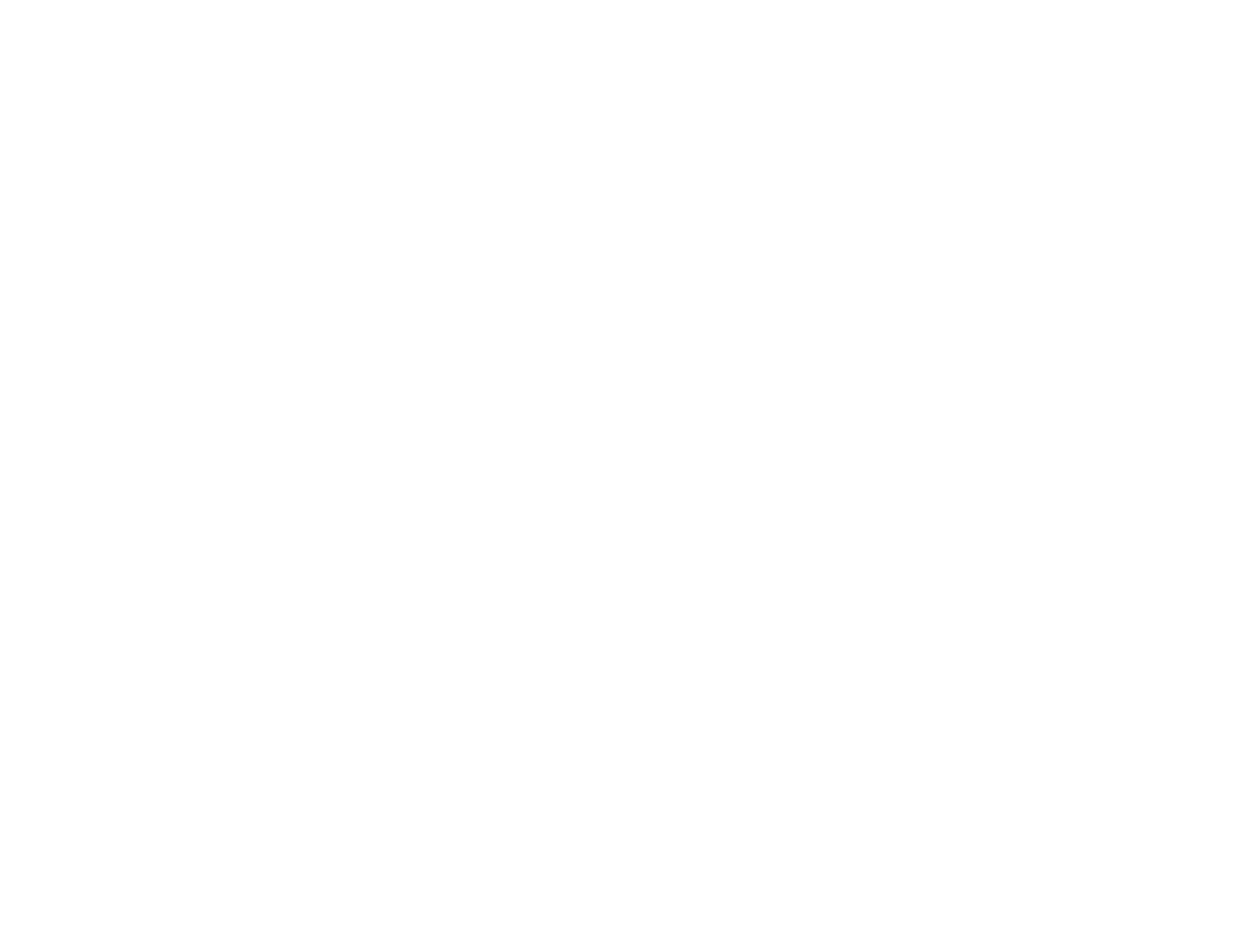
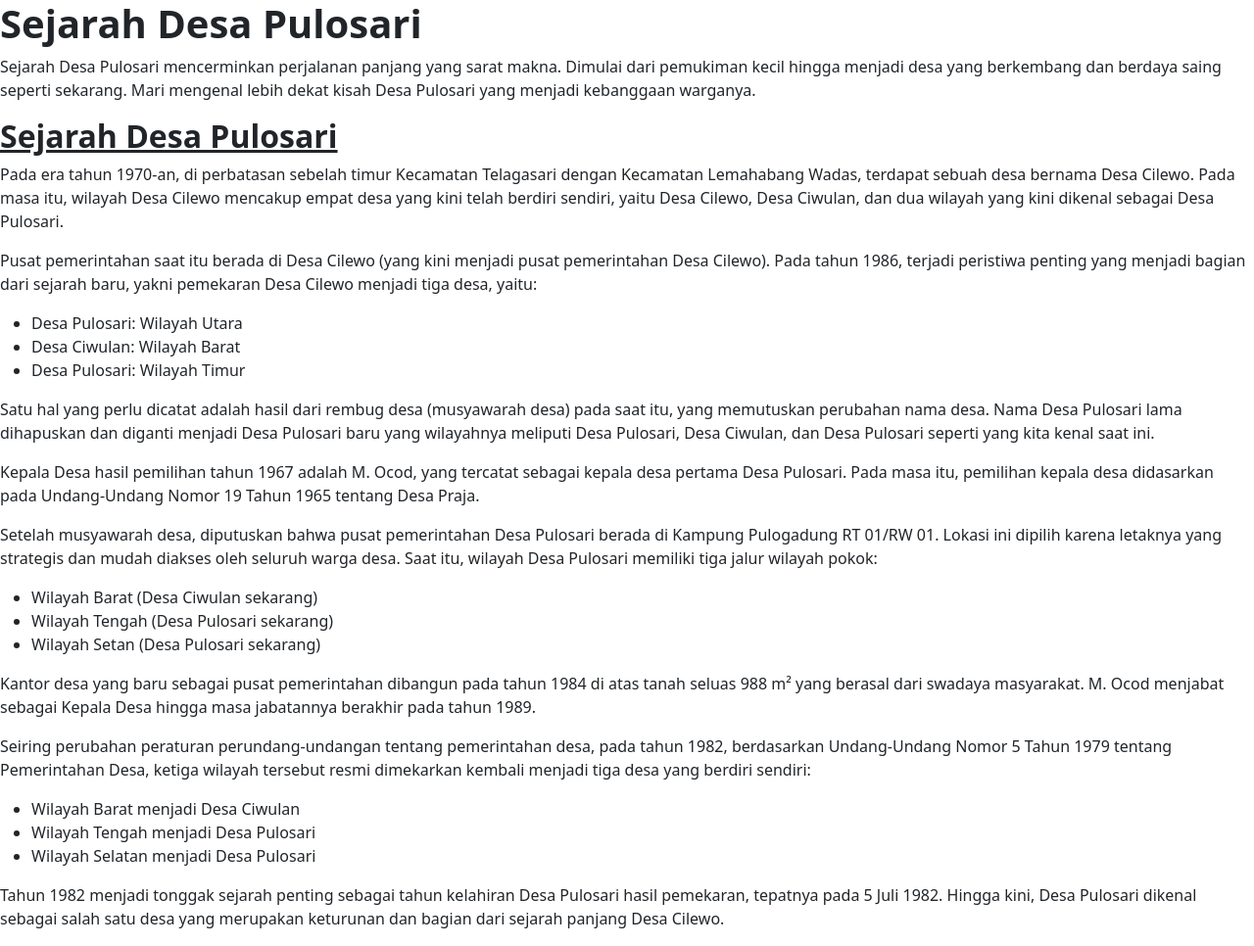
Before and after one commit to ud2xin/Pulosari-Village-Profile-Website, a plain HTML site: page sejarah.html in a window 1280 px wide. Shown: the whole page at 98% size. Before the commit the page ends 800 px from the top, so only its background shows below. Drawn offline with nearby package versions, Linux system fonts and the light colour scheme.

```diff
--- a/sejarah.html
+++ b/sejarah.html
@@ -1,5 +1,6 @@
 <!DOCTYPE html>
 <html lang="en">
+
 <head>
     <meta charset="UTF-8">
     <meta name="viewport" content="width=device-width, initial-scale=1.0">
@@ -8,7 +9,43 @@
     <link href="https://fonts.googleapis.com/css2?family=Open+Sans&family=Poppins:wght@700&display=swap" rel="stylesheet">
     <script src="https://cdn.jsdelivr.net/npm/bootstrap@5.3.6/dist/js/bootstrap.bundle.min.js"></script>
 </head>
+
 <body>
+    <div class="hero">
+        <div class="hero-text">
+            <h1 style="font-weight: bold;">Sejarah Desa Pulosari</h1>
+            <p>Sejarah Desa Pulosari mencerminkan perjalanan panjang yang sarat makna. Dimulai dari pemukiman kecil hingga menjadi desa yang berkembang dan berdaya saing seperti sekarang. Mari mengenal lebih dekat kisah Desa Pulosari yang menjadi kebanggaan warganya.</p>
+        </div>
+    </div>
 
+    <div class="sejarah">
+        <div class="sejarah-text">
+            <h2 style="font-weight: bold;"><u>Sejarah Desa Pulosari</u></h2>
+            <p>Pada era tahun 1970-an, di perbatasan sebelah timur Kecamatan Telagasari dengan Kecamatan Lemahabang Wadas, terdapat sebuah desa bernama Desa Cilewo. Pada masa itu, wilayah Desa Cilewo mencakup empat desa yang kini telah berdiri sendiri, yaitu Desa Cilewo, Desa Ciwulan, dan dua wilayah yang kini dikenal sebagai Desa Pulosari.</p>
+            <p>Pusat pemerintahan saat itu berada di Desa Cilewo (yang kini menjadi pusat pemerintahan Desa Cilewo). Pada tahun 1986, terjadi peristiwa penting yang menjadi bagian dari sejarah baru, yakni pemekaran Desa Cilewo menjadi tiga desa, yaitu:</p>
+            <ul>
+                <li>Desa Pulosari: Wilayah Utara</li>
+                <li>Desa Ciwulan: Wilayah Barat</li>
+                <li>Desa Pulosari: Wilayah Timur</li>
+            </ul>
+            <p>Satu hal yang perlu dicatat adalah hasil dari rembug desa (musyawarah desa) pada saat itu, yang memutuskan perubahan nama desa. Nama Desa Pulosari lama dihapuskan dan diganti menjadi Desa Pulosari baru yang wilayahnya meliputi Desa Pulosari, Desa Ciwulan, dan Desa Pulosari seperti yang kita kenal saat ini.</p>
+            <p>Kepala Desa hasil pemilihan tahun 1967 adalah M. Ocod, yang tercatat sebagai kepala desa pertama Desa Pulosari. Pada masa itu, pemilihan kepala desa didasarkan pada Undang-Undang Nomor 19 Tahun 1965 tentang Desa Praja.</p>
+            <p>Setelah musyawarah desa, diputuskan bahwa pusat pemerintahan Desa Pulosari berada di Kampung Pulogadung RT 01/RW 01. Lokasi ini dipilih karena letaknya yang strategis dan mudah diakses oleh seluruh warga desa. Saat itu, wilayah Desa Pulosari memiliki tiga jalur wilayah pokok:</p>
+            <ul>
+                <li>Wilayah Barat (Desa Ciwulan sekarang)</li>
+                <li>Wilayah Tengah (Desa Pulosari sekarang)</li>
+                <li>Wilayah Setan (Desa Pulosari sekarang)</li>
+            </ul>
+            <p>Kantor desa yang baru sebagai pusat pemerintahan dibangun pada tahun 1984 di atas tanah seluas 988 m² yang berasal dari swadaya masyarakat. M. Ocod menjabat sebagai Kepala Desa hingga masa jabatannya berakhir pada tahun 1989.</p>
+            <p>Seiring perubahan peraturan perundang-undangan tentang pemerintahan desa, pada tahun 1982, berdasarkan Undang-Undang Nomor 5 Tahun 1979 tentang Pemerintahan Desa, ketiga wilayah tersebut resmi dimekarkan kembali menjadi tiga desa yang berdiri sendiri:</p>
+            <ul>
+                <li>Wilayah Barat menjadi Desa Ciwulan</li>
+                <li>Wilayah Tengah menjadi Desa Pulosari</li>
+                <li>Wilayah Selatan menjadi Desa Pulosari</li>
+            </ul>
+            <p>Tahun 1982 menjadi tonggak sejarah penting sebagai tahun kelahiran Desa Pulosari hasil pemekaran, tepatnya pada 5 Juli 1982. Hingga kini, Desa Pulosari dikenal sebagai salah satu desa yang merupakan keturunan dan bagian dari sejarah panjang Desa Cilewo.</p>
+        </div>
+    </div>
 </body>
+
 </html>
```
Also changed, not shown: index.html (+3 -3 lines), navbar.html (+1 -1 lines), peta-desa.html (+2 -2 lines).
